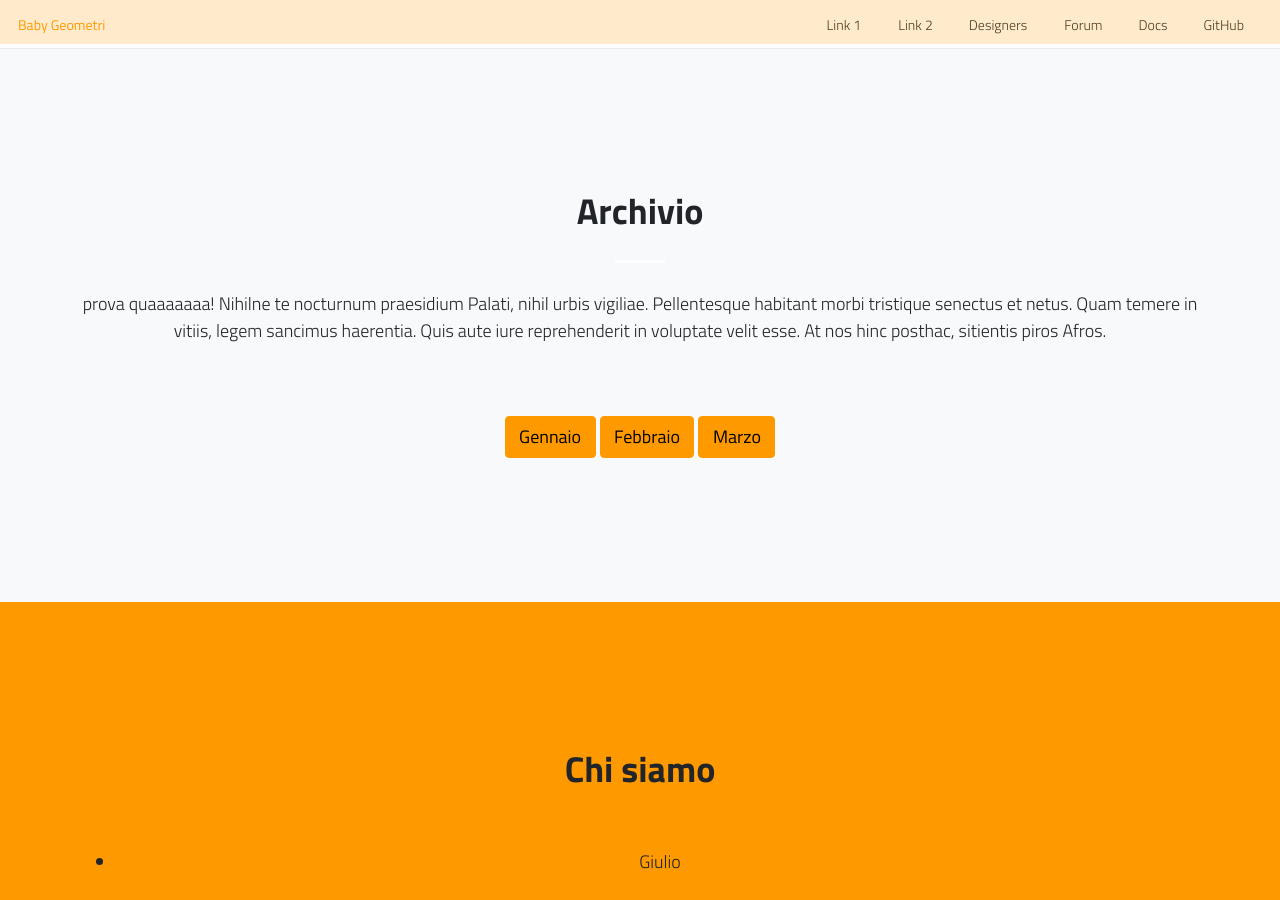
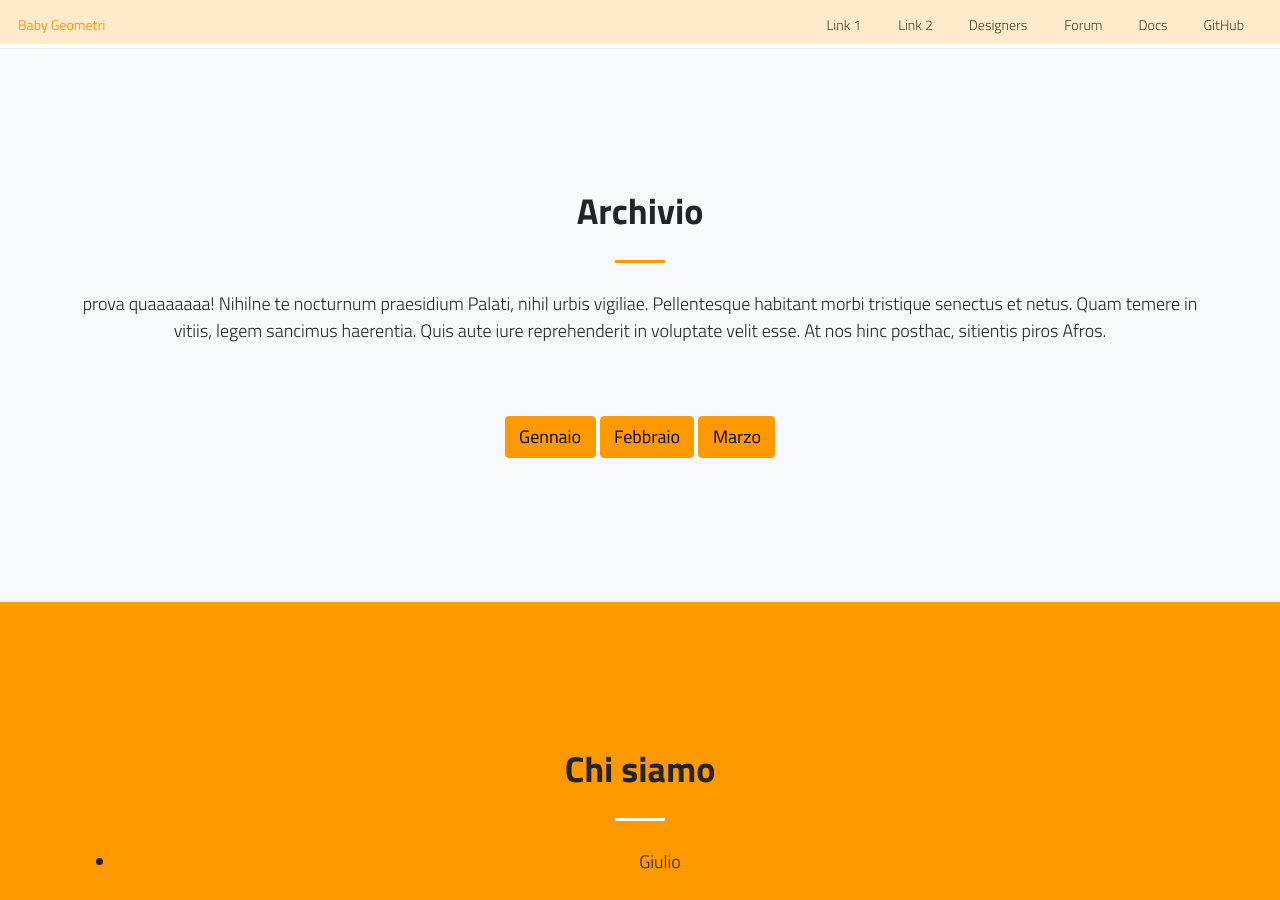
Before and after one commit to baby-geometri/baby-geometri.github.io, a Jekyll site: the page built from index.md, in a window 1280 px wide and 900 px high, scrolled down 1967 px. Built offline with Jekyll 4.4.1, drawn with Linux system fonts in a browser that asks for light colours; nearby versions of some CDN libraries.

Commit message:
Update default.html

```diff
--- a/_layouts/default.html
+++ b/_layouts/default.html
@@ -99,7 +99,7 @@
     <div class="row">
       <div class="col-lg-12 text-center">
         <h2 class="section-heading">{{ site.data.content.archivio.title }} </h2>
-        <hr class="light my-4">
+        <hr class="warning my-4">
         {{ site.data.content.archivio.text }}
       </div>
     </div>
@@ -122,7 +122,7 @@
     <div class="row">
       <div class="col-lg-12 text-center">
         <h2 class="section-heading">{{ site.data.content.chisiamo.title }}</h2>
-        <hr class="my-4">
+        <hr class="light my-4">
        <ul>
         {% for points in site.data.content.chisiamo.people %}
           <li class="mb-4">{{ points.point }}</p>
```
